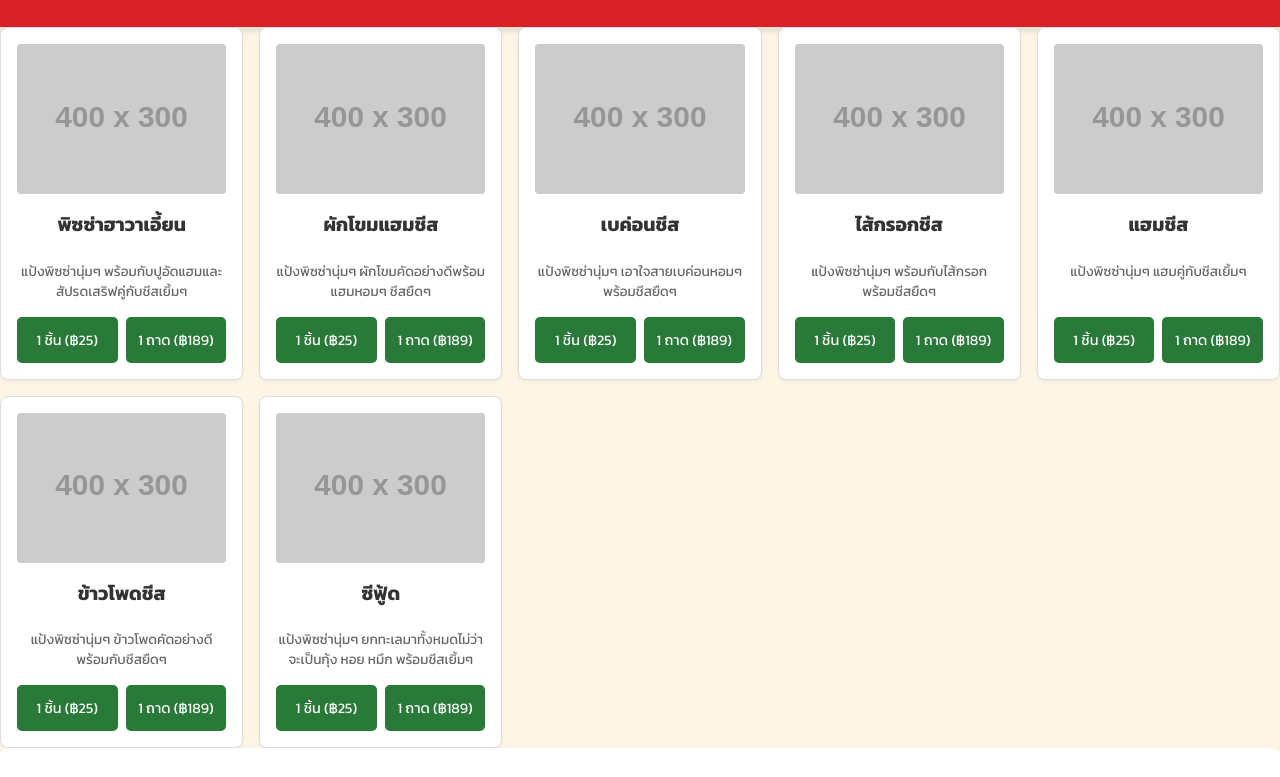
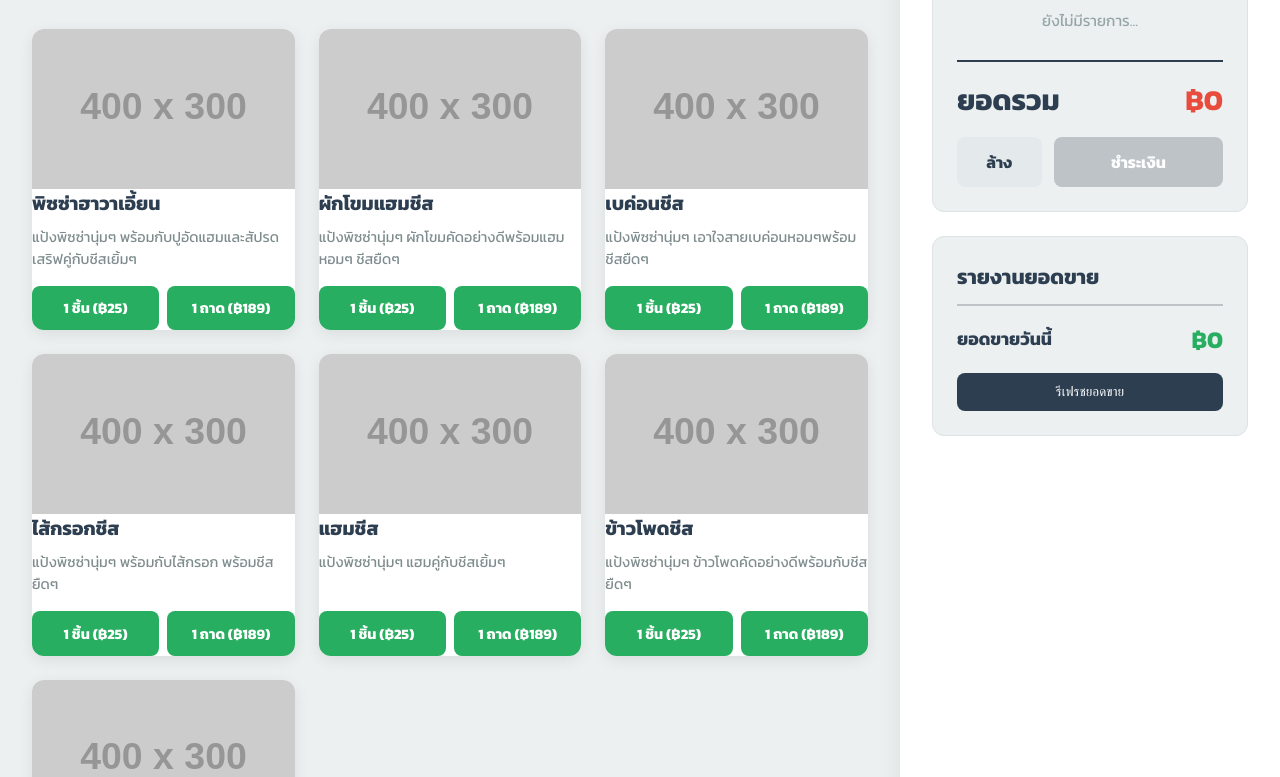
Before and after one commit to defrigg/the-pizza-pos, a plain HTML site: page index.html in a window 1280 px wide. Shown: the part 121-898 px from the top of the page. Drawn offline with Linux system fonts and the light colour scheme; placeholder pictures from the web are drawn by us.

Commit message:
Update style.css

```diff
--- a/style.css
+++ b/style.css
@@ -1,92 +1,109 @@
+/* --- General & Variables --- */
 :root {
-    --primary-red: #d92027;
-    --primary-green: #297a38;
-    --light-cream: #fdf5e6;
-    --dark-grey: #333;
-    --light-grey: #f4f4f4;
-    --checkout-blue: #007bff;
+    --red: #e74c3c;
+    --green: #27ae60;
+    --dark-blue: #2c3e50;
+    --light-gray: #ecf0f1;
+    --medium-gray: #bdc3c7;
+    --white: #ffffff;
+    --shadow: 0 4px 15px rgba(0, 0, 0, 0.08);
+}
+
+* {
+    box-sizing: border-box;
+    margin: 0;
+    padding: 0;
 }
 
 body {
     font-family: 'Kanit', sans-serif;
-    margin: 0;
-    background-color: var(--light-cream);
-    color: var(--dark-grey);
+    background-color: var(--light-gray);
+    color: var(--dark-blue);
 }
 
-header {
-    background-color: var(--primary-red);
-    color: white;
-    text-align: center;
-    padding: 1rem 0;
-    box-shadow: 0 4px 6px rgba(0, 0, 0, 0.1);
+/* --- Main Layout --- */
+.app-container {
+    display: flex;
+    width: 100%;
+    min-height: 100vh;
 }
 
-header h1 {
-    margin: 0;
-    font-size: 2.5rem;
+.menu-container {
+    flex: 1;
+    padding: 2rem;
+    overflow-y: auto;
 }
 
-.main-container {
-    display: flex;
-    flex-wrap: wrap;
-    padding: 1rem;
-    gap: 1rem;
+.sidebar {
+    width: 380px;
+    background-color: var(--white);
+    padding: 2rem;
+    box-shadow: -5px 0 20px rgba(0, 0, 0, 0.05);
 }
 
-.menu-section {
-    flex: 3;
-    min-width: 300px;
+.sidebar-content {
+    position: sticky;
+    top: 2rem;
+    display: flex;
+    flex-direction: column;
+    gap: 1.5rem;
 }
 
-.menu-section h2, .order-section h2 {
-    color: var(--primary-green);
-    border-bottom: 3px solid var(--primary-green);
-    padding-bottom: 0.5rem;
-    margin-top: 0;
+/* --- Header --- */
+.main-header h1 {
+    font-size: 2.5rem;
+    color: var(--red);
 }
 
+.main-header p {
+    font-size: 1.1rem;
+    color: #7f8c8d;
+    margin-bottom: 2rem;
+}
+
+/* --- Menu Grid --- */
 .menu-grid {
     display: grid;
-    grid-template-columns: repeat(auto-fill, minmax(220px, 1fr));
-    gap: 1rem;
+    grid-template-columns: repeat(auto-fill, minmax(240px, 1fr));
+    gap: 1.5rem;
 }
 
 .menu-item {
-    background: white;
-    border: 1px solid #ddd;
-    border-radius: 8px;
-    box-shadow: 0 2px 4px rgba(0,0,0,0.05);
-    padding: 1rem;
+    background: var(--white);
+    border-radius: 12px;
+    box-shadow: var(--shadow);
     display: flex;
     flex-direction: column;
-    text-align: center;
-    transition: transform 0.2s, box-shadow 0.2s;
+    overflow: hidden;
+    transition: transform 0.2s ease, box-shadow 0.2s ease;
 }
 
 .menu-item:hover {
     transform: translateY(-5px);
-    box-shadow: 0 4px 12px rgba(0,0,0,0.1);
+    box-shadow: 0 8px 25px rgba(0, 0, 0, 0.1);
 }
 
 .menu-item img {
     width: 100%;
-    height: 150px;
+    height: 160px;
     object-fit: cover;
-    border-radius: 4px;
-    margin-bottom: 0.5rem;
-    background-color: #eee;
+}
+
+.menu-item-content {
+    padding: 1rem;
+    display: flex;
+    flex-direction: column;
+    flex-grow: 1;
 }
 
 .menu-item h3 {
-    margin: 0.5rem 0;
-    color: var(--dark-grey);
     font-size: 1.2rem;
+    margin-bottom: 0.5rem;
 }
 
 .menu-item p {
-    font-size: 0.85rem;
-    color: #666;
+    font-size: 0.9rem;
+    color: #7f8c8d;
     flex-grow: 1;
     margin-bottom: 1rem;
 }
@@ -94,146 +111,148 @@ header h1 {
 .price-buttons {
     display: flex;
     gap: 0.5rem;
+    margin-top: auto;
 }
 
 .price-buttons button {
     flex: 1;
-    background-color: var(--primary-green);
-    color: white;
+    background: var(--green);
+    color: var(--white);
     border: none;
-    padding: 0.75rem;
-    border-radius: 5px;
+    padding: 0.7rem;
+    border-radius: 8px;
     cursor: pointer;
     font-family: 'Kanit', sans-serif;
     font-size: 0.9rem;
+    font-weight: bold;
     transition: background-color 0.2s;
 }
 
 .price-buttons button:hover {
-    background-color: #21602d;
+    background-color: #2ecc71;
 }
 
-.order-section {
-    flex: 1;
-    min-width: 280px;
-    display: flex;
-    flex-direction: column;
-    gap: 1rem;
+/* --- Sidebar Boxes (Order & Sales) --- */
+.order-box, .sales-report-box {
+    background: var(--light-gray);
+    border: 1px solid #dde2e4;
+    padding: 1.5rem;
+    border-radius: 12px;
 }
 
-.order-box, .sales-report-box {
-    background: white;
-    border-radius: 8px;
-    padding: 1rem;
-    box-shadow: 0 2px 4px rgba(0,0,0,0.05);
-    position: sticky;
-    top: 1rem;
+.order-box h2, .sales-report-box h2 {
+    font-size: 1.3rem;
+    margin-bottom: 1rem;
+    border-bottom: 2px solid var(--medium-gray);
+    padding-bottom: 0.75rem;
 }
 
 #order-items {
-    list-style-type: none;
-    padding: 0;
-    margin: 0;
-    max-height: 35vh;
+    list-style: none;
+    max-height: 25vh;
     overflow-y: auto;
+    margin-bottom: 1rem;
 }
 
 #order-items li {
     display: flex;
     justify-content: space-between;
-    padding: 0.5rem 0;
-    border-bottom: 1px solid var(--light-grey);
-}
-
-#order-items li.placeholder {
-    justify-content: center;
-    color: #999;
+    padding: 0.75rem 0.25rem;
+    font-size: 0.95rem;
+    border-bottom: 1px solid #dde2e4;
 }
 
 #order-items li:last-child {
     border-bottom: none;
 }
 
+#order-items .placeholder {
+    justify-content: center;
+    color: #95a5a6;
+}
+
 .total-area {
     display: flex;
     justify-content: space-between;
     font-weight: bold;
-    font-size: 1.5rem;
+    font-size: 1.8rem;
     margin-top: 1rem;
     padding-top: 1rem;
-    border-top: 2px solid var(--dark-grey);
+    border-top: 2px solid var(--dark-blue);
 }
 
-#total-price {
-    color: var(--primary-red);
+.total-area #total-price {
+    color: var(--red);
 }
 
 .action-buttons {
-    display: flex;
-    gap: 0.5rem;
+    display: grid;
+    grid-template-columns: 1fr 2fr;
+    gap: 0.75rem;
     margin-top: 1rem;
 }
 
 .action-buttons button {
-    flex: 1;
-    padding: 0.75rem;
+    padding: 0.8rem;
     border: none;
-    border-radius: 5px;
+    border-radius: 8px;
     font-family: 'Kanit', sans-serif;
     font-size: 1rem;
+    font-weight: bold;
     cursor: pointer;
-    transition: background-color 0.2s, opacity 0.2s;
+    transition: all 0.2s;
 }
 
 #clear-order-btn {
-    background-color: var(--primary-red);
-    color: white;
+    background: #e4e9eb;
+    color: var(--dark-blue);
 }
-
 #clear-order-btn:hover {
-    background-color: #b21a21;
+    background: #d5dadd;
 }
 
 #checkout-btn {
-    background-color: var(--checkout-blue);
-    color: white;
+    background: var(--red);
+    color: var(--white);
 }
-
 #checkout-btn:hover {
-    background-color: #0069d9;
+    background: #c0392b;
 }
-
 #checkout-btn:disabled {
-    background-color: #aaa;
+    background: var(--medium-gray);
     cursor: not-allowed;
 }
 
-/* NEW: Sales Report Styles */
 .sales-summary {
     display: flex;
-    flex-wrap: wrap;
     justify-content: space-between;
     align-items: center;
-    font-size: 1.2rem;
+    font-size: 1.1rem;
     font-weight: bold;
+    margin-bottom: 1rem;
 }
+
 #daily-sales {
-    color: var(--primary-green);
     font-size: 1.5rem;
+    color: var(--green);
 }
+
 #show-sales-btn {
     width: 100%;
-    margin-top: 1rem;
-    padding: 0.5rem;
-    background-color: #6c757d;
-    color: white;
+    padding: 0.7rem;
+    background: var(--dark-blue);
+    color: var(--white);
     border: none;
-    border-radius: 5px;
-    font-family: 'Kanit', sans-serif;
+    border-radius: 8px;
     cursor: pointer;
+    transition: background-color 0.2s;
+}
+#show-sales-btn:hover {
+    background-color: #34495e;
 }
 
-/* NEW: Modal Styles */
+
+/* --- Modal & QR Code --- */
 .modal {
     display: none;
     position: fixed;
@@ -242,62 +261,97 @@ header h1 {
     top: 0;
     width: 100%;
     height: 100%;
-    overflow: auto;
     background-color: rgba(0,0,0,0.6);
+    display: none;
+    align-items: center;
+    justify-content: center;
 }
 
 .modal-content {
-    background-color: #fefefe;
-    margin: 10% auto;
-    padding: 2rem;
-    border: 1px solid #888;
+    background-color: var(--white);
+    padding: 2rem 2.5rem;
+    border-radius: 12px;
     width: 90%;
-    max-width: 400px;
-    border-radius: 8px;
+    max-width: 380px;
     text-align: center;
     position: relative;
+    box-shadow: 0 5px 25px rgba(0,0,0,0.2);
 }
 
 .close-btn {
-    color: #aaa;
+    color: var(--medium-gray);
     position: absolute;
     top: 10px;
     right: 20px;
     font-size: 28px;
     font-weight: bold;
     cursor: pointer;
+    transition: color 0.2s;
+}
+.close-btn:hover {
+    color: var(--dark-blue);
+}
+
+.modal-content h2 {
+    font-size: 1.8rem;
+    margin-bottom: 0.5rem;
+}
+
+.modal-content #modal-total-price {
+    font-size: 2.2rem;
+    color: var(--red);
+    font-weight: bold;
+}
+
+.scan-text {
+    margin: 1rem 0 0.5rem;
 }
 
 .qr-code-img {
-    width: 80%;
-    max-width: 250px;
-    margin: 1rem auto;
+    width: 100%;
+    max-width: 200px; /* <--- QR Code Resized Here */
+    margin: 0 auto;
     display: block;
-    border: 1px solid #ccc;
+    border-radius: 8px;
+    border: 1px solid var(--light-gray);
 }
 
 .note {
-    font-size: 0.9rem;
-    color: var(--primary-red);
+    font-size: 0.85rem;
+    color: #7f8c8d;
+    margin-top: 1.5rem;
 }
 
 #confirm-payment-btn {
     width: 100%;
     padding: 0.8rem;
-    background-color: var(--primary-green);
+    background-color: var(--green);
     color: white;
     border: none;
-    border-radius: 5px;
+    border-radius: 8px;
     font-size: 1.1rem;
+    font-weight: bold;
     cursor: pointer;
     margin-top: 1rem;
+    transition: background-color 0.2s;
+}
+#confirm-payment-btn:hover {
+    background-color: #2ecc71;
 }
 
-@media (max-width: 768px) {
-    .main-container {
+/* --- Responsive for Mobile --- */
+@media (max-width: 992px) {
+    .app-container {
         flex-direction: column;
     }
-    .order-section {
-        flex-direction: column;
+    .sidebar {
+        width: 100%;
+        box-shadow: none;
+    }
+    .sidebar-content {
+        position: static;
+    }
+    #order-items {
+        max-height: none;
     }
 }
```
